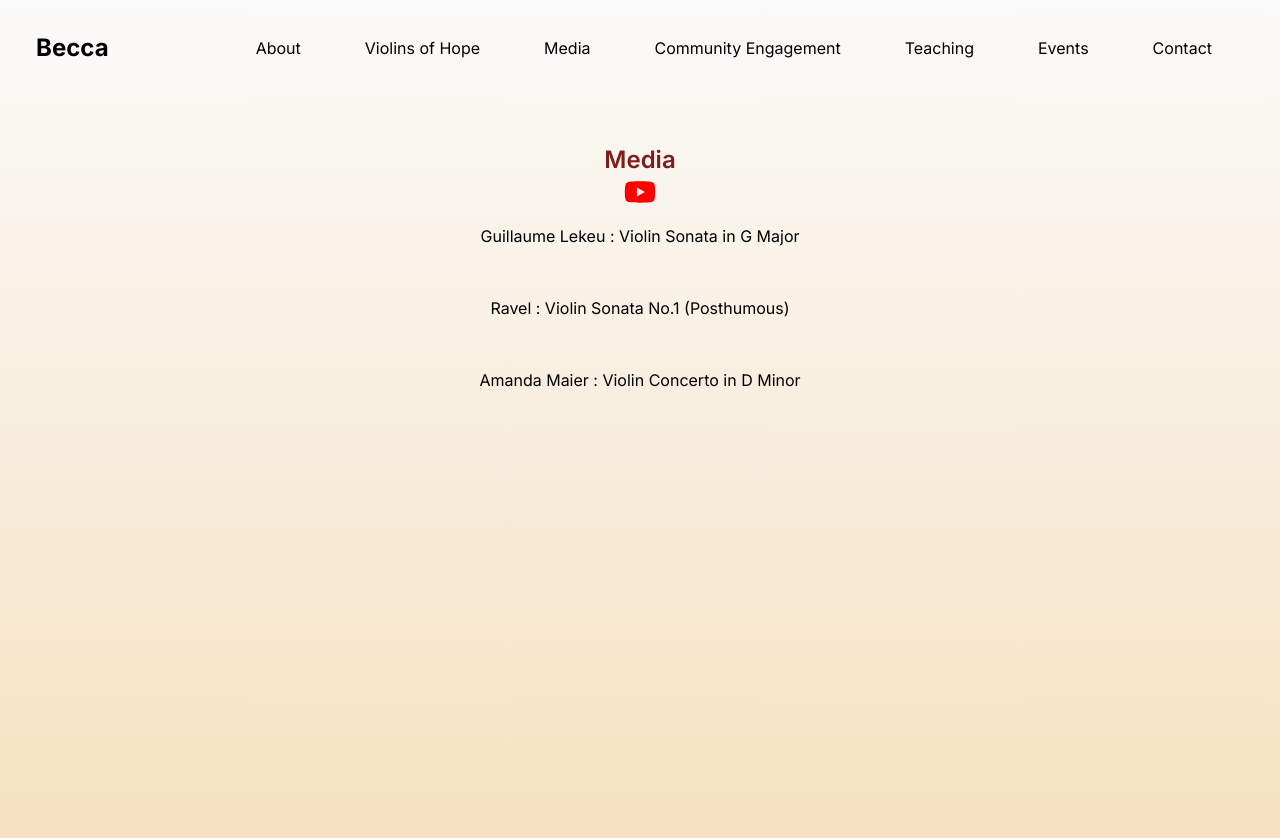
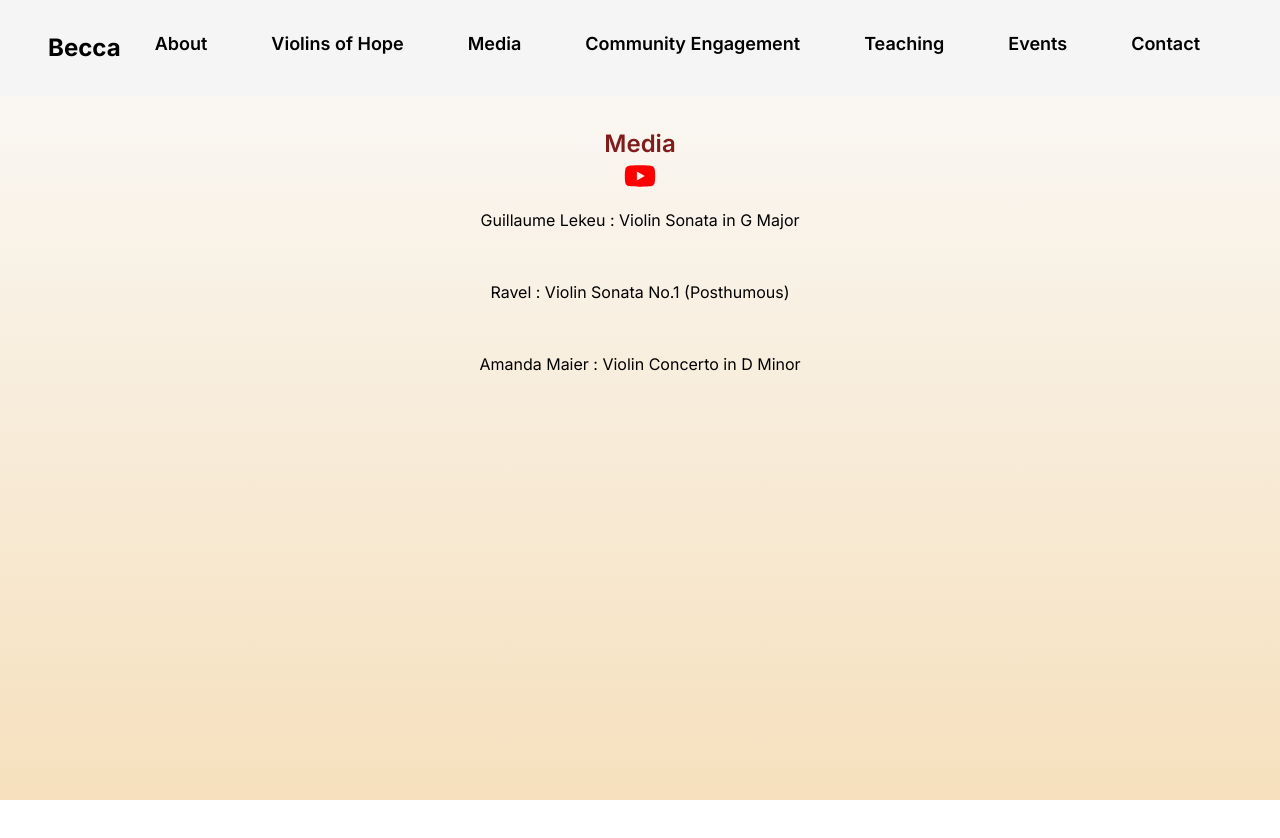
Before and after one commit to DanieleZils/next-trial, a Next.js app: page /videos in a window 1280 px wide. Shown: the top 838 px of the page. After the commit the page ends 800 px from the top, so only its background shows below. Built offline with nearby package versions, Linux system fonts and the light colour scheme.

Commit message:
style navbar

```diff
--- a/app/components/navbar.jsx
+++ b/app/components/navbar.jsx
@@ -1,43 +1,73 @@
 'use client';
 
-import { useState } from 'react';
+import { useState, useEffect } from 'react';
 import {AiOutlineClose, AiOutlineMenu} from 'react-icons/ai'
 
 
 export default function Navbar() {
 
     const [ nav, setNav ] = useState(false)
+    // const [navbarBackground, setNavbarBackground] = useState(false)
 
     function handleClick() {
         setNav(!nav)
     }
 
+    // useEffect(() => {
+    //     const onScroll = () => {
+    //         if (window.scrollY >= 80) {
+    //             setNavbarBackground(true); // Now true means white background
+    //         } else {
+    //             setNavbarBackground(false); // And false means transparent
+    //         }
+    //     }
+    //     window.addEventListener("scroll", onScroll);
+    //     return () => {
+    //         window.removeEventListener("scroll", onScroll);
+    //     }
+    // }, []);
+
+
     return (
-        <div className="flex justify-between items-center h-24 max-w-[1240px] mx-auto px-4 ">
+        <div className='navbar fixed z-50 w-full flex justify-between items-center h-24 px-4 md:px-12'>
                     <div className="">
                         <a className="text-2xl font-bold w-full" href="/">Becca</a>
                     </div>
-            <ul className="hidden md:flex text-md ">
-                <li className="p-8">
-                    <a href="/about">About</a>
+            <ul className="hidden md:flex xl:text-lg xl:font-semibold sm:text-sm sm:font-semibold sm:text-center">
+                <li className="p-8 group">
+                    <a href="/about" className="relative overflow-hidden inline-block">About
+                    <span className="absolute inset-x-0 bottom-0 h-0.5 bg-maroon transform scale-x-0 group-hover:scale-x-100 transition duration-300 ease-in-out"></span>
+                    </a>
                 </li>
-                <li className="p-8">
-                    <a href="/violinsOfHope"> Violins of Hope </a>
+                <li className="p-8 group">
+                    <a href="/violinsOfHope" className="relative overflow-hidden inline-block"> Violins of Hope
+                    <span className="absolute inset-x-0 bottom-0 h-0.5 bg-maroon transform scale-x-0 group-hover:scale-x-100 transition duration-300 ease-in-out"></span>
+                    </a>
                 </li>
-                <li className="p-8">
-                    <a href="/videos">Media</a>
+                <li className="p-8 group">
+                    <a href="/videos" className="relative overflow-hidden inline-block">Media
+                    <span className="absolute inset-x-0 bottom-0 h-0.5 bg-maroon transform scale-x-0 group-hover:scale-x-100 transition duration-300 ease-in-out"></span>
+                    </a>
                 </li>
-                <li className="p-8">
-                    <a href="/community">Community Engagement</a>
+                <li className="p-8 group">
+                    <a href="/community" className="relative overflow-hidden inline-block">Community Engagement
+                    <span className="absolute inset-x-0 bottom-0 h-0.5 bg-maroon transform scale-x-0 group-hover:scale-x-100 transition duration-300 ease-in-out"></span>
+                    </a>
                 </li>
-                <li className="p-8">
-                    <a href="/teaching">Teaching</a>
+                <li className="p-8 group">
+                    <a href="/teaching" className="relative overflow-hidden inline-block">Teaching
+                    <span className="absolute inset-x-0 bottom-0 h-0.5 bg-maroon transform scale-x-0 group-hover:scale-x-100 transition duration-300 ease-in-out"></span>
+                    </a>
                 </li>
-                <li className="p-8">
-                    <a href="/upcoming">Events</a>
+                <li className="p-8 group">
+                    <a href="/upcoming" className="relative overflow-hidden inline-block">Events
+                    <span className="absolute inset-x-0 bottom-0 h-0.5 bg-maroon transform scale-x-0 group-hover:scale-x-100 transition duration-300 ease-in-out"></span>
+                    </a>
                 </li>
-                <li className="p-8">
-                    <a href="/contact">Contact</a>
+                <li className="p-8 group">
+                    <a href="/contact" className="relative overflow-hidden inline-block">Contact
+                    <span className="absolute inset-x-0 bottom-0 h-0.5 bg-maroon transform scale-x-0 group-hover:scale-x-100 transition duration-300 ease-in-out"></span>
+                    </a>
                 </li>
             </ul>
                 <div onClick={handleClick} className='block md:hidden'>
--- a/app/globals.css
+++ b/app/globals.css
@@ -28,13 +28,9 @@ body {
     );
 }
 
-navbar {
+.navbar{
 
-  color: rgb(var(--foreground-rgb));
-  background: linear-gradient(
-      to bottom,
-      rgb(var(--background-start-rgb)),
-      rgb(var(--background-end-rgb))
-    );
+  background-color: whitesmoke;
+;
 
 }
--- a/app/page.jsx
+++ b/app/page.jsx
@@ -5,7 +5,7 @@ export default function Home() {
   return (
     <main className="relative w-full h-screen">
       <div className="absolute inset-0 md:h-screen">
-        <div className="w-full h-64 md:h-full relative">
+        <div className="absolute top-20 w-full h-96 md:h-full">
           < Image
           src={homepic}
           alt="Becca"
--- a/app/upcoming/page.jsx
+++ b/app/upcoming/page.jsx
@@ -1,21 +1,23 @@
 import Image from 'next/image';
-import back from "public/back.jpg";
+import upcoming from "public/upcoming.jpg";
 
 export default function Upcoming() {
     return (
         <div className="grid md:grid-rows-1 grid-rows-4 min-h-screen">
-            <div className="relative w-full h-64 md:h-screen">
+            <div className='md:fixed inset-0'>
+              <div className="relative w-full h-64 md:h-screen">
                 <Image
-                    src={back}
+                    src={upcoming}
                     alt="Becca"
                     fill={true}
                     className="object-cover object-center w-full h-full"
                     priority={true}
                 />
-            </div>
+               </div>
+             </div>
             <div className="relative px-6 md:px-24 md:py-24 md:absolute md:inset-0 md:z-10 md:bg-transparent">
                 <h2 className="text-4xl mb-6 md:text-white md:py-8">Upcoming Events</h2>
-                <p className='md:text-white'>Lorem ipsum dolor sit amet, consectetur adipiscing elit. Proin non ligula at enim ornare aliquam. Nulla facilisi. Curabitur quis nibh convallis, porttitor erat sed, fermentum sem. Integer vel lorem dolor. Aenean sed luctus sem.</p>
+                <p className='md:text-white text-justify-left'>Lorem ipsum dolor sit amet, consectetur adipiscing elit. Proin non ligula at enim ornare aliquam. Nulla facilisi. Curabitur quis nibh convallis, porttitor erat sed, fermentum sem. Integer vel lorem dolor. Aenean sed luctus sem.</p>
                 <p className="mt-6 md:text-white">Duis ac sodales erat. Fusce id ex at erat lobortis efficitur sed eu libero. Proin a tellus interdum, egestas est in, sodales tellus. Sed interdum, turpis at varius congue, justo felis aliquam nulla, eu interdum risus lacus ut tellus.</p>
                 {/* You can add more content here */}
             </div>
--- a/app/videos/page.jsx
+++ b/app/videos/page.jsx
@@ -25,7 +25,7 @@ export default function Videos() {
     return (
         <div className="flex flex-col items-center h-screen">
                <div className='flex flex-col'>
-                <h1 className="text-2xl font-semibold mt-12 text-red-900 mx-auto">Media</h1>
+                <h1 className="text-2xl font-semibold mt-32 text-red-900 mx-auto">Media</h1>
                   <div className='flex justify-center'>
                        <a href='https://www.youtube.com/@beccakasdan1564'>
                        <FaYoutube size="2em" color="red" className='mx-auto' />
--- a/app/violinsOfHope/page.jsx
+++ b/app/violinsOfHope/page.jsx
@@ -17,7 +17,7 @@ export default function ViolinsOfHope() {
     return (
         <div className="h-screen flex flex-col md:flex-row items-center justify-evenly">
             <div className="flex flex-col items-center md:w-2/3">
-                <h1 className="text-2xl font-semibold text-red-900 mx-auto text-center p-4">Violins of Hope</h1>
+                <h1 className="text-2xl font-semibold text-maroon mx-auto text-center p-4">Violins of Hope</h1>
                 <YouTube videoId={videoId}  opts={videoOptions} className='w-full h-80 2xl:h-[720px] 2xl:w-[650px] 2xl:mx-auto 2xl:px-8'/>
             </div>
         <div className=" md:w-2/3 py-4">
--- a/tailwind.config.js
+++ b/tailwind.config.js
@@ -7,6 +7,9 @@ module.exports = {
   ],
   theme: {
     extend: {
+      colors: {
+        maroon: '#800000',
+      },
       backgroundImage: {
         'gradient-radial': 'radial-gradient(var(--tw-gradient-stops))',
         'gradient-conic':
```
Also changed, not shown: 1 other file (tests, documents, lock files or other folders).
